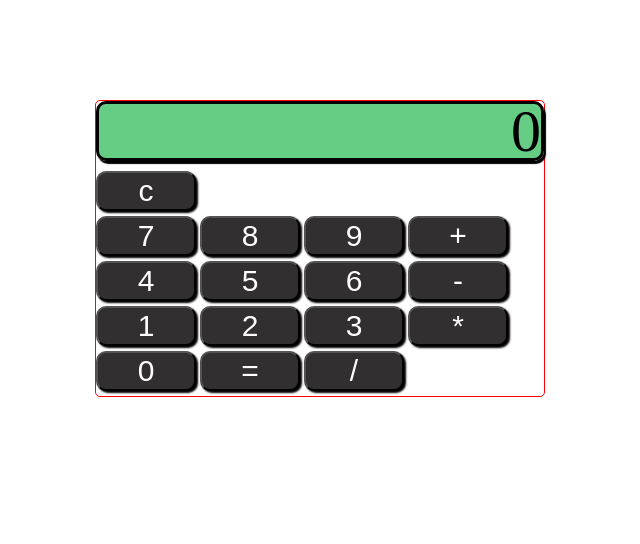
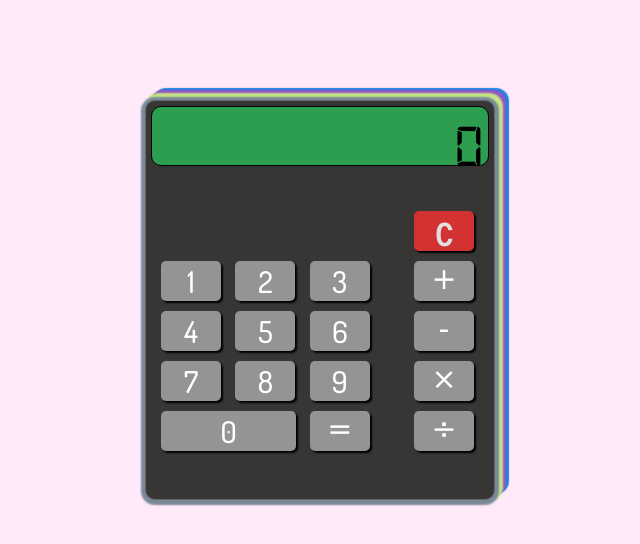
Before and after one commit to ikhsanhaikal/calculactor, a plain HTML site: page index.html in a window 1280 px wide. Shown: the whole page, without its empty margins (320-960 px from the left). Drawn offline with Linux system fonts and the light colour scheme; a web font is replaced by a local one.

Commit message:
benerin tampilan designnya dan tambahan digital font

```diff
--- a/index.html
+++ b/index.html
@@ -5,38 +5,34 @@
     <meta name="viewport" content="width=device-width, initial-scale=1.0">
     <title>Document</title>
     <link href="https://fonts.googleapis.com/css?family=ZCOOL+QingKe+HuangYou&display=swap" rel="stylesheet">
+    <link rel="preconnect" href="https://fonts.gstatic.com">
+    <link href="https://fonts.googleapis.com/css2?family=Dosis:wght@500&display=swap" rel="stylesheet">
     <link rel="stylesheet" href="styles.css">
 </head>
 <body>
     <div class="calculator">
         <div class="display">0</div>
         <div class="buttons">
-            <div class="container container-4">
+            <div class="digit">
+                <div class="numbers">1</div>
+                <div class="numbers">2</div>
+                <div class="numbers">3</div>
+                <div class="numbers">4</div>
+                <div class="numbers">5</div>
+                <div class="numbers">6</div>
+                <div class="numbers">7</div>
+                <div class="numbers">8</div>
+                <div class="numbers">9</div>
+                <div class="numbers zero">0</div>
+                <div class="operators equal">=</div>
             </div>
-            <div class="container container-5">
-                <button class="clear">c</button>
+            <div class="function">
+                <div class="clear f">∁</div>
+                <div class="operators f">+</div>
+                <div class="operators f">-</div>
+                <div class="operators f">×</div>
+                <div class="operators f">÷</div>
             </div>
-            <div class="container container-3">
-                <button class="numbers">7</button>
-                <button class="numbers">8</button>
-                <button class="numbers">9</button>
-                <button class="operators">+</button>
-            </div>
-            <div class="container container-2">
-                <button class="numbers">4</button>
-                <button class="numbers">5</button>
-                <button class="numbers">6</button>
-                <button class="operators">-</button>
-            </div>
-            <div class="container container-1">
-                <button class="numbers">1</button>
-                <button class="numbers">2</button>
-                <button class="numbers">3</button>
-                <button class="operators">*</button>
-            </div>
-            <button class="numbers">0</button>
-            <button class="operators">=</button>
-            <button class="operators">/</button>
         </div>
     </div>
     <script src="second.js"></script>
--- a/second.js
+++ b/second.js
@@ -1,6 +1,7 @@
 const display = document.querySelector('.display');
 const numbers = document.querySelectorAll('.numbers');
 const operators = document.querySelectorAll('.operators');
+const clear   = document.querySelector('.clear');
 let order = [], lval;
 let isReady = false;
 let isError = false;
@@ -9,7 +10,7 @@ let hit = false;
 /* display */
 numbers.forEach(function(number){
     number.addEventListener('click', ()=>{
-        if (isError) {display.textContent = number.textContent; isError = false; order = []; return;}
+        if (isError) {display.textContent = number.textContent; isError = false; order = [];    return;}
         if (isReady) {display.textContent = number.textContent; isReady = false; return;}
         if (display.textContent === '0') {display.textContent = number.textContent; return;}
         display.textContent += number.textContent;
@@ -39,8 +40,8 @@ operators.forEach(function(operator) {
                 operate(order[1], parseInt(order[0]), parseInt(order[2]));
             }
         }
-        if(operator.textContent === '*') {
-            console.log('*');
+        if(operator.textContent === '×') {
+            console.log('×');
             isReady = true;
             order.push(display.textContent);
             order.push(operator.textContent);
@@ -49,8 +50,8 @@ operators.forEach(function(operator) {
                 operate(order[1], parseInt(order[0]), parseInt(order[2]));
             }
         }
-        if(operator.textContent === '/') {
-            console.log('/');
+        if(operator.textContent === '÷') {
+            console.log('÷');
             isReady = true;
             order.push(display.textContent);
             order.push(operator.textContent);
@@ -68,7 +69,10 @@ operators.forEach(function(operator) {
     })
 })
 
-
+clear.addEventListener('click', function() {
+    order = [];
+    display.textContent = 0;
+})
 
 
 /*--------------------------------------------------*/
@@ -90,14 +94,14 @@ function operate(operator, lval, rval) {
             display.textContent = result;
             order[0] = display.textContent;
             break;
-        case '*':
+        case '×':
             result = multiply(lval, rval);
             order.shift();
             order.shift();
             display.textContent = result;
             order[0] = display.textContent;
             break;
-        case '/':
+        case '÷':
             if(rval === 0) {
                 display.textContent = 'Error';
                 isError = true;
--- a/styles.css
+++ b/styles.css
@@ -1,43 +1,127 @@
+@font-face {
+    font-family: 'Digital-7 Regular';
+    font-style: normal;
+    font-weight: normal;
+    src: local('Digital-7 Regular'), url('digital-7.woff') format('woff');
+}
+
 * {
     margin: 0;
     padding: 0;
     box-sizing: border-box;
 }
+
+body { background-color: rgb(255, 234, 250);}
+
 .display {
-    background-color: rgba(45, 187, 88, 0.733);
+    background-color: rgba(42, 202, 90, 0.705);
     height: 60px;
     font-size: 60px;
+    font-family: 'Digital-7 Regular';
     display: flex;
     align-items: center;
     justify-content: flex-end;
-    font-family: 'ZCOOL QingKe HuangYou';
-    border: 3px solid black;
+    /* font-family: 'ZCOOL QingKe HuangYou'; */
+    border: 1px solid black;
     border-radius: 10px;
-    box-shadow: 2px 3px 1px black;
-    margin-bottom: 10px;
+    box-shadow: 2px 3px 2px 0px rgba(53, 53, 53, 0.699);
+    margin-top: 5px;
+    margin-right: 5px;
+    margin-bottom: 5px;
+    margin-left: 5px;
+    padding-right: 5px;
+    padding-top: 5px;
 }
 
 .calculator {
-    border: 1px solid red;
-    width: 450px;
+    border: 1px solid #686868;
+    width: 350px;
+    height: 400px;
     margin: 100px auto;
-    border-radius: 5px;
-
+    border-radius: 10px;
+    background-color: rgb(56, 53, 53);
+    box-shadow:
+    0px 1px 2px 4px rgb(119, 136, 153),
+    4px -3px 2px 4px rgb(201, 230, 133),
+    8px -7px 1px 3px rgb(146, 83, 197),
+    11px -9px 1px 3px rgb(33, 130, 226);
 }
 
-button {
-    width: 100px;
+div.numbers, div.operators, div.clear {
+    width: 60px;
     height: 40px;
-    background-color: rgb(49, 47, 47);
+    background-color: rgb(148, 148, 148);
     color: white;
     font-size: 30px;
-    border-radius: 10px;
+    border-radius: 5px;
     outline: none;
     margin-bottom: 5px;
     box-shadow: 2px 2px 2px black;
+    display: flex;
+    justify-content: center;
+    align-items: center;
+    font-family: 'Dosis', sans-serif;
 }
 
-button:active {
-    box-shadow: none;
-    font-size: 28px;
+div.numbers:hover, div.operators:hover {
+    background-color: white;
+    color: rgb(148, 148, 148);
 }
+
+div.numbers:active, div.operators:active {
+    background-color: rgb(148, 148, 148);
+    color: white;
+}
+
+
+div.clear {
+    padding-top: 5px;
+    font-weight: 700;
+    color: rgb(224, 224, 224);
+    background-color: rgb(211, 50, 50);
+}
+
+div.clear:hover {
+    color: rgb(211, 50, 50);
+    background-color: rgb(224, 224, 224);
+}
+
+div.clear:active {
+    color: rgb(224, 224, 224);
+    background-color: rgb(211, 50, 50);
+}
+
+div.zero {
+    width: 135px;
+    background-color: rgb(148, 148, 148);
+}
+div.operators {
+    padding-bottom: 5px;
+    font-size: 30px;
+    font-family: Verdana, Geneva, Tahoma, sans-serif;
+}
+
+div.digit {
+    display: flex;
+    flex-wrap: wrap;
+    margin-left: 15px;
+    margin-top: 90px;
+    width: 60%;
+    height: 200px;
+    /* border: 1px solid red; */
+    justify-content: space-between;
+}
+.buttons {
+    display: flex;
+    justify-content: space-between;
+}
+div.function {
+    margin-top: 40px;
+    height: 200px;
+    /* border: 1px solid red; */
+    margin-right: 20px;
+}
+
+div.f {
+    margin-bottom: 10px;
+}
```
Also changed, not shown: digital-7.woff (added).
